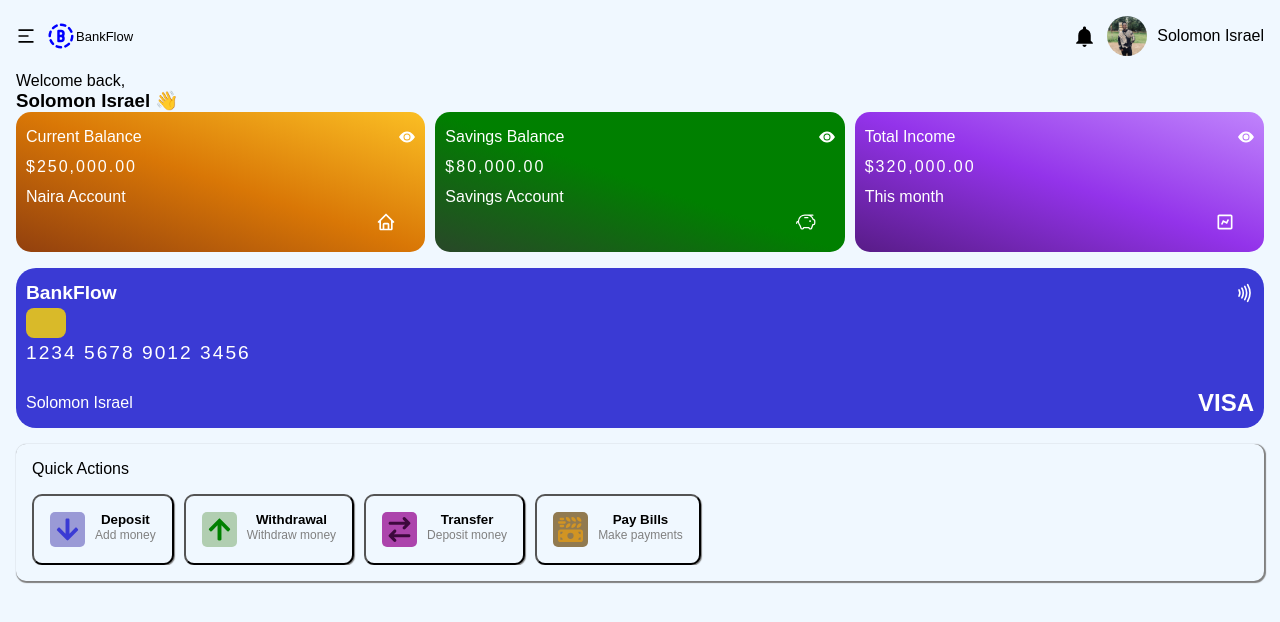
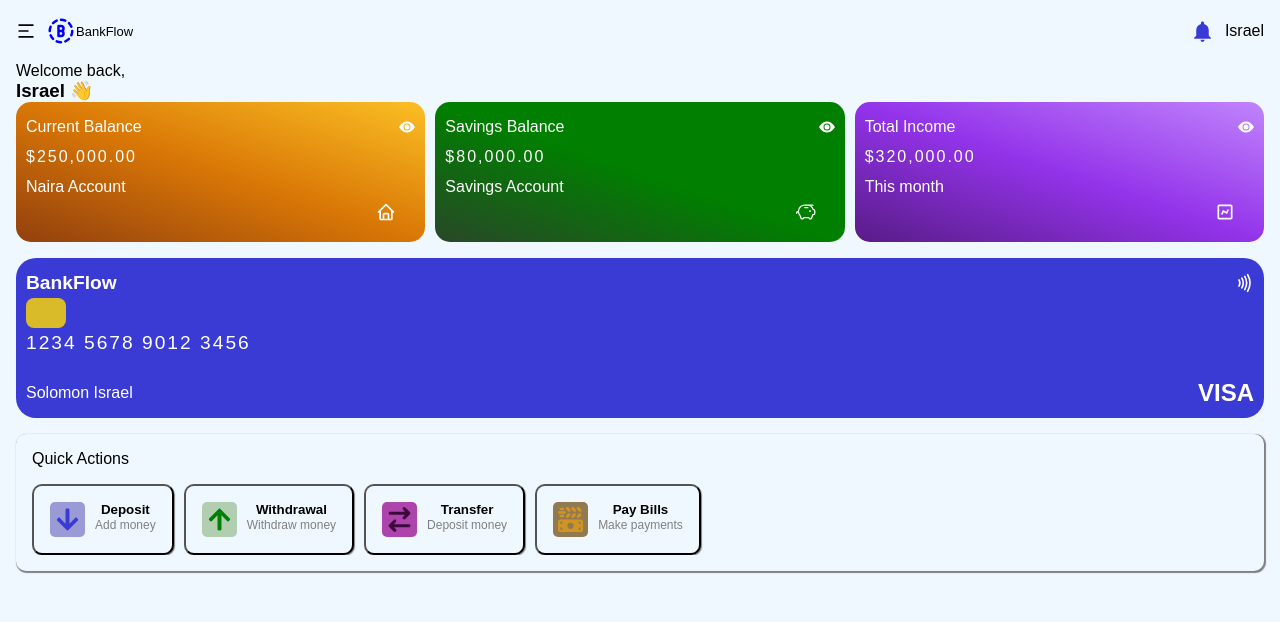
Before and after one commit to Solomon-israel/bank-app, a React (Vite) app: page / in a window 1280 px wide. Shown: the top 622 px of the page. Built offline with nearby package versions, Linux system fonts and the light colour scheme.

Commit message:
updated the header

```diff
--- a/src/App.jsx
+++ b/src/App.jsx
@@ -31,10 +31,7 @@ export default function App() {
 
         <div className={styles.header_right}>
           <MdNotifications className={styles.notification_bell} />
-          <div className={styles.user_image}>
-            <img src="/user-image.png" alt="user" />
-          </div>
-          <p>Solomon Israel</p>
+          <p>Israel</p>
         </div>
       </section>
 
@@ -42,7 +39,7 @@ export default function App() {
       <section className={styles.cards}>
         <div className={styles.card_text}>
           <span>Welcome back,</span>
-          <h3>Solomon Israel 👋</h3>
+          <h3>Israel 👋</h3>
         </div>
 
         <div className={styles.balance_cards_container}>
--- a/src/App.module.css
+++ b/src/App.module.css
@@ -59,19 +59,12 @@ body {
 .header_right {
   display: flex;
   align-items: center;
-  justify-content: center;
   gap: 10px;
 }
 
-.notification_bell{
+.notification_bell {
   font-size: 25px;
-}
-
-.user_image {
-  width: 40px;
-  height: 40px;
-  border-radius: 50%;
-  overflow: hidden;
+  color: hsl(240, 64%, 53%);
 }
 
 /* CARDS */
```
